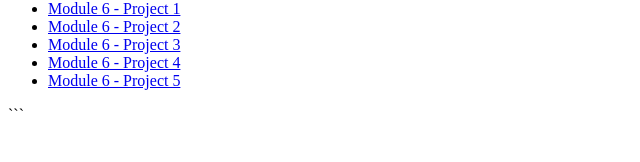
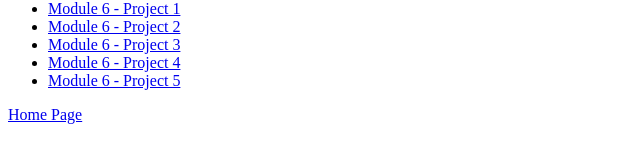
Before and after one commit to rishicode2025/basicwebdesign2025, a plain HTML site: page module6/index.html in a window 1280 px wide. Shown: the part 114-276 px from the top of the page, without its empty margins (0-640 px from the left). Drawn offline with Linux system fonts and the light colour scheme.

Commit message:
Update index.html

````diff
--- a/module6/index.html
+++ b/module6/index.html
@@ -16,6 +16,7 @@
         <li><a href="https://example.com/project4" >Module 6 - Project 4</a></li>
         <li><a href="https://example.com/project5" >Module 6 - Project 5</a></li>
     </ul>
+
+    <a href="https://rishicode2025.github.io/basicwebdesign2025/">Home Page</a>
 </body>
 </html>
-```
````
